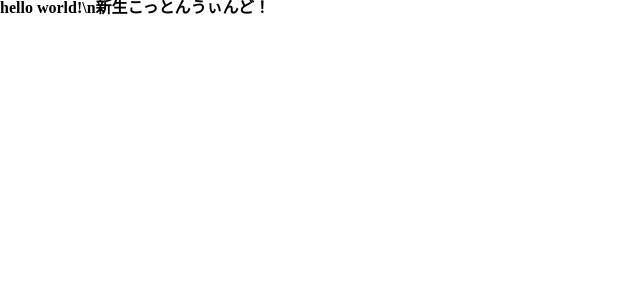
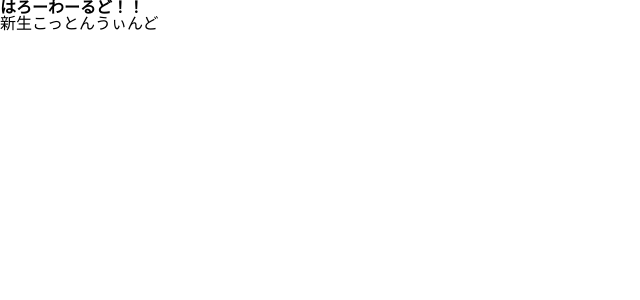
Before and after one commit to kouwtkz/kouwtkz.github.io, a Jekyll site: the page built from index.html, in a window 1280 px wide. Shown: the top 300 px of the page, without its empty margins (0-640 px from the left). Built offline with Jekyll 4.4.1, drawn with Linux system fonts in a browser that asks for light colours.

Commit message:
トップページ実験4

```diff
--- a/index.html
+++ b/index.html
@@ -2,4 +2,9 @@
 layout: default
 title: Home
 ---
-<h1>{{ "Hello World!\n新生こっとんうぃんど！" | downcase }}</h1>
+<h1>
+    はろーわーるど！！
+</h1>
+<div>
+    新生こっとんうぃんど
+</div>
```
